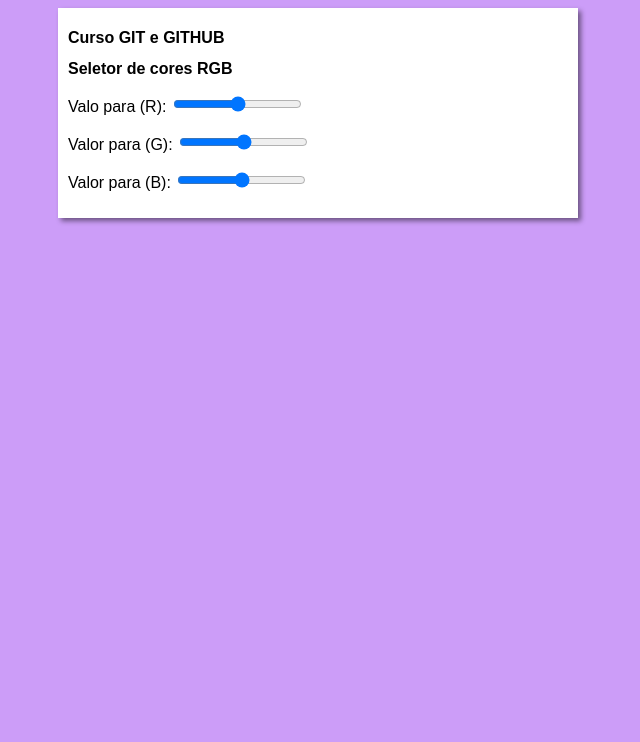
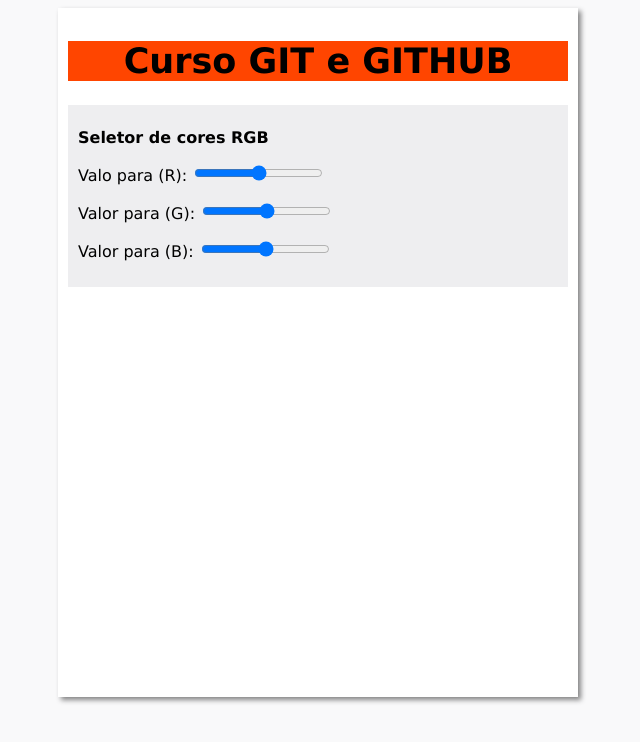
Before and after one commit to cleitonsilva14/projeto-site, a plain HTML site: page index.html in a window 1280 px wide. Shown: the whole page, without its empty margins (322-962 px from the left). Drawn offline with Linux system fonts and the light colour scheme.

Commit message:
Adicionado CSS

```diff
--- a/estilos/style.css
+++ b/estilos/style.css
@@ -1,10 +1,10 @@
 * {
-    font-family: Arial, Helvetica, sans-serif;
+    font-family: 'Lucida Sans', 'Lucida Sans Regular', 'Lucida Grande', 'Lucida Sans Unicode', Geneva, Verdana, sans-serif;
     font-size: 16px;
 }
 
 body{
-    background-color: rgb(204,157,248);
+    background-color: #f9f9fa;
 
 }
 
@@ -15,3 +15,20 @@ main {
     padding: 10px;
     box-shadow: 3px 3px 5px rgb(0, 0, 0, 0.473);
 }
+
+article {
+    background-color: #eeeef0;
+    padding: 10px;
+}
+
+header h1 {
+    font-size: 35px;
+    text-align: center;
+    background-color: #ff4500;
+}
+
+div.container{
+
+    width: 500px;
+    height: 50vh;
+}
--- a/index.html
+++ b/index.html
@@ -34,11 +34,12 @@
                 </p>
 
             </form>
-            <div class="container">
+        </article>
+        <div class="container">
 
-            </div>
+        </div>
 
-        </article>
+
     </main>
 </body>
 </html>
```
